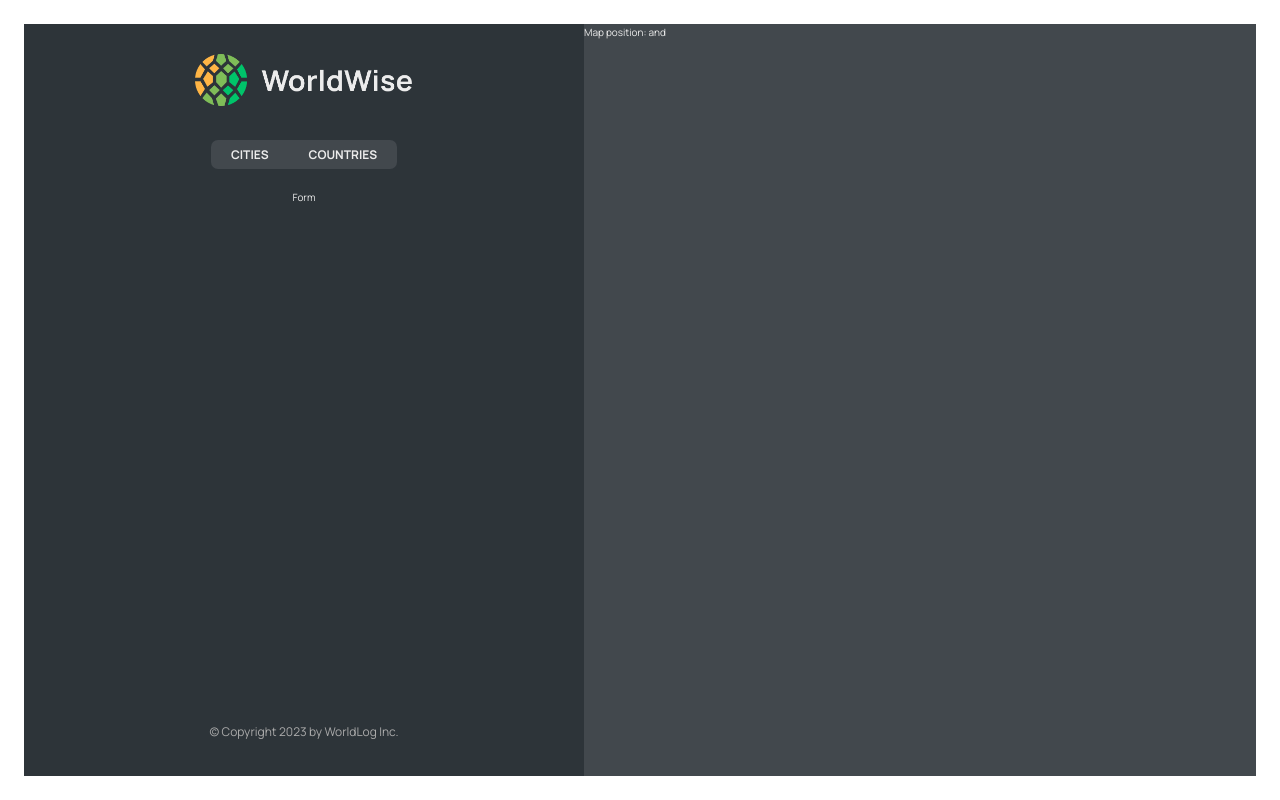
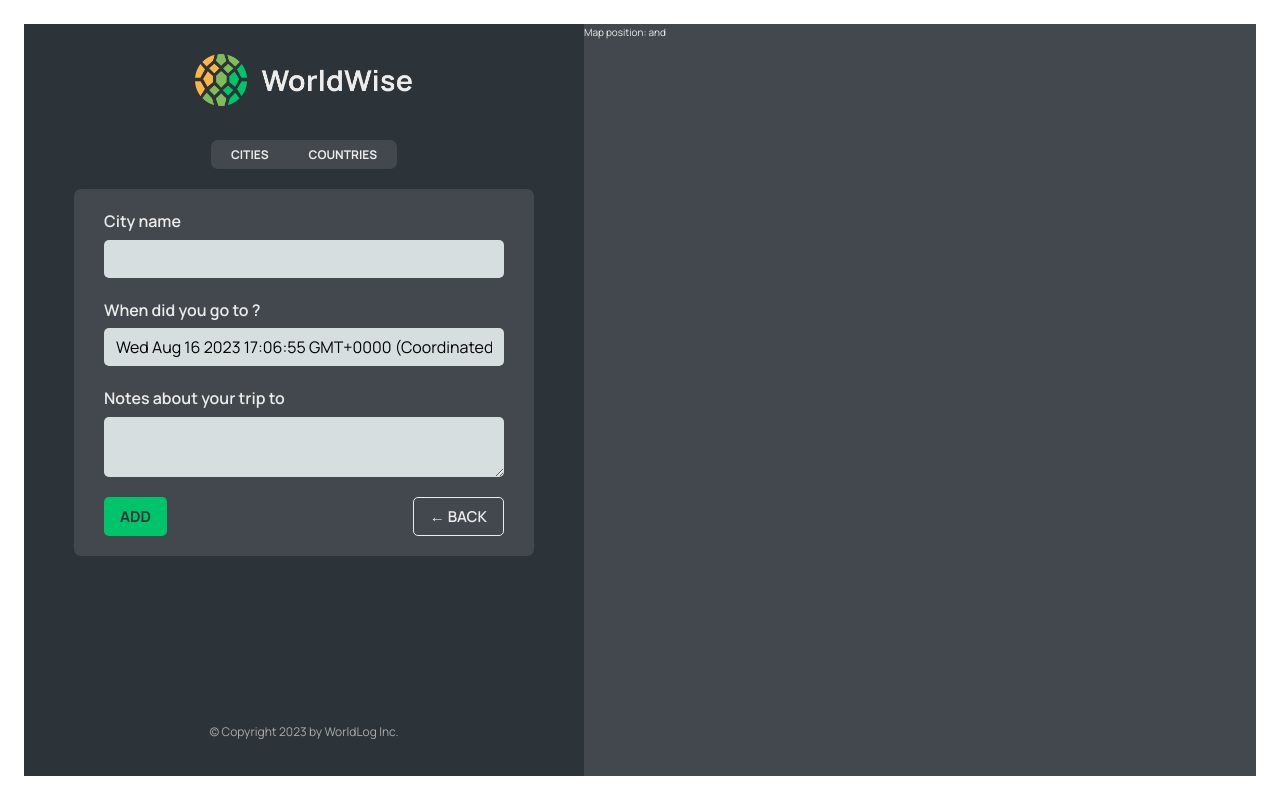
Before and after one commit to delfina-ghimire/WanderMap, a React (Vite) app: page /app/Form in a window 1280 px wide. Built offline with nearby package versions, Linux system fonts and the light colour scheme; data requests are answered from the project's data file.

Commit message:
Programmatic navigation

```diff
--- a/src/App.jsx
+++ b/src/App.jsx
@@ -9,6 +9,7 @@
 import CityList from "./components/CityList";
 import CountryList from "./components/CountryList";
 import City from "./components/City";
+import Form from "./components/Form";
 
 const BASE_URL = "http://localhost:8000";
 
@@ -53,7 +54,7 @@
             path="countries"
             element={<CountryList cities={cities} loading={loading} />}
           />
-          <Route path="Form" element={<p>Form</p>} />
+          <Route path="Form" element={<Form />} />
         </Route>
         <Route path="*" element={<PageNotFound />} />
       </Routes>
--- /dev/null
+++ b/src/components/Button.jsx
@@ -0,0 +1,9 @@
+import styles from "./Button.module.css";
+
+export default function Button({ children, onClick, type }) {
+  return (
+    <button onClick={onClick} className={`${styles.btn} ${styles[type]}`}>
+      {children}
+    </button>
+  );
+}
--- a/src/components/CountryItem.jsx
+++ b/src/components/CountryItem.jsx
@@ -1,7 +1,6 @@
 import styles from "./CountryItem.module.css";
 
 function CountryItem({ country }) {
-  console.log("country", country);
   return (
     <li className={styles.countryItem}>
       <span>{country?.emoji}</span>
--- a/src/components/CountryList.jsx
+++ b/src/components/CountryList.jsx
@@ -18,7 +18,7 @@
   return (
     <ul className={styles.countryList}>
       {countries?.map((country) => (
-        <CountryItem country={country} />
+        <CountryItem country={country} key={country.country} />
       ))}
     </ul>
   );
--- a/src/components/Form.jsx
+++ b/src/components/Form.jsx
@@ -3,6 +3,8 @@
 import { useState } from "react";
 
 import styles from "./Form.module.css";
+import Button from "./Button";
+import { useNavigate } from "react-router-dom";
 
 export function convertToEmoji(countryCode) {
   const codePoints = countryCode
@@ -17,6 +19,8 @@
   const [country, setCountry] = useState("");
   const [date, setDate] = useState(new Date());
   const [notes, setNotes] = useState("");
+
+  const navigate = useNavigate();
 
   return (
     <form className={styles.form}>
@@ -49,8 +53,16 @@
       </div>
 
       <div className={styles.buttons}>
-        <button>Add</button>
-        <button>&larr; Back</button>
+        <Button type="primary">Add</Button>
+        <Button
+          onClick={(e) => {
+            e.preventDefault();
+            navigate(-1);
+          }}
+          type="back"
+        >
+          &larr; Back
+        </Button>
       </div>
     </form>
   );
--- a/src/components/Map.jsx
+++ b/src/components/Map.jsx
@@ -1,12 +1,14 @@
-import { useSearchParams } from "react-router-dom";
+import { useNavigate, useSearchParams } from "react-router-dom";
 import Styles from "./Map.module.css";
 
 export default function Map() {
   const [searchParams, setSearchParams] = useSearchParams();
   const lat = searchParams.get("lat");
   const lng = searchParams.get("lng");
+  const navigate = useNavigate();
+
   return (
-    <div className={Styles.mapContainer}>
+    <div className={Styles.mapContainer} onClick={() => navigate("form")}>
       Map position: {lat} and {lng}
     </div>
   );
```
